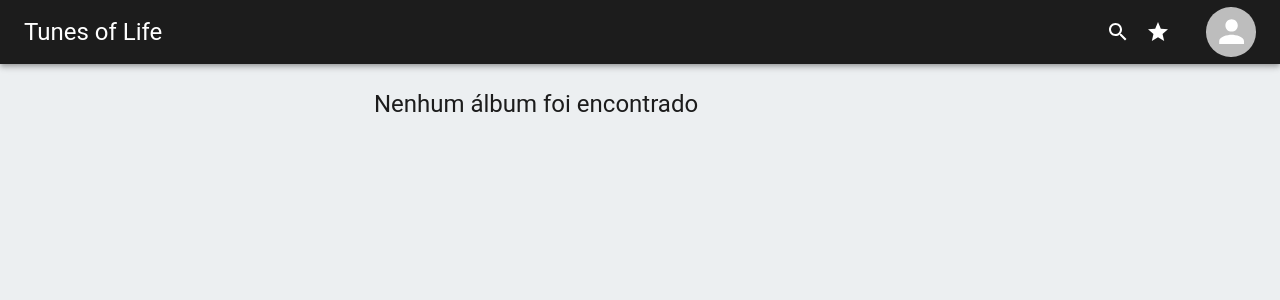
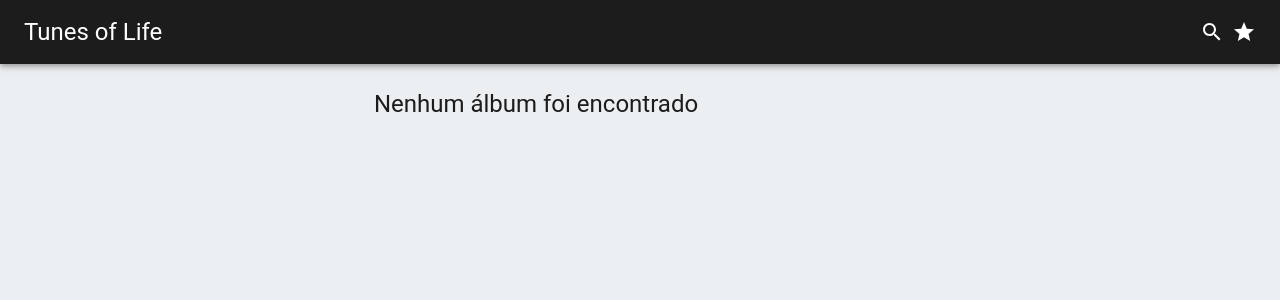
Before and after one commit to georgia-rocha/tunes-of-life, a Next.js app: page /search in a window 1280 px wide. Shown: the top 300 px of the page. Built offline with nearby package versions, Linux system fonts and the light colour scheme.

Commit message:
feat: add logica para buscar do ls no header

```diff
--- a/src/components/Header.tsx
+++ b/src/components/Header.tsx
@@ -5,7 +5,7 @@ import Toolbar from '@mui/material/Toolbar';
 import IconButton from '@mui/material/IconButton';
 import SearchIcon from '@mui/icons-material/Search';
 import StarIcon from '@mui/icons-material/Star';
-import Link from 'next/link';
+import { Link } from 'react-router-dom';
 import { useSelector } from 'react-redux';
 import Menu from './Menu';
 import { GET_SEARCH } from '@/redux/actionTypes/search';
@@ -13,17 +13,31 @@ import { useDispatch } from 'react-redux';
 import { allFetchAPI } from '../utils/fetchAPI';
 import { AppBarHeader, TittleHeader, InputSearch, AvatarHeader, BoxContainer, TypographyName } from '../styles/Header';
 import { Box } from '@mui/material';
+import { UserType } from '@/interfaces';
 
 const Header: React.FC = () => {
   const [searchOpen, setSearchOpen] = useState(false);
   const [menu, setMenu] = useState(false);
   const [search, setSearch] = useState({ term: '', result: [] });
+  const userFromState = useSelector((rootReducer: any) => rootReducer.userReducer);
+  const userFromLocalStorage = typeof window !== 'undefined' ? JSON.parse(localStorage.getItem('user') || 'null') : null;
 
-  const user = useSelector((rootReducer: any) => rootReducer.userReducer);
+  const [user, setUser] = useState<UserType>();
 
   const dispatch = useDispatch();
 
   const router = useRouter();
+
+  const getUser = () => {
+    if (userFromState){
+      setUser(userFromState);
+    }
+    setUser(userFromLocalStorage);
+  };
+
+  useEffect(() => {
+    getUser();
+  }, [userFromLocalStorage, userFromState]);
 
   const searchTerm = async (event: any) => {
     const { value } = event.target;
@@ -70,8 +84,8 @@ const Header: React.FC = () => {
           <Box>
             <InputSearch
               placeholder="Pesquisar..."
-              onChange={searchTerm}
-              onKeyDown={handleKeyDown}
+              onChange={ searchTerm }
+              onKeyDown={ handleKeyDown }
             />
             <IconButton
               color="inherit"
@@ -88,11 +102,9 @@ const Header: React.FC = () => {
             <SearchIcon />
           </IconButton>
         )}
-        <Link href="/favorites">
-          <IconButton color="inherit">
-            <StarIcon />
-          </IconButton>
-        </Link>
+        <Box onClick={() => router.push('/favorites')}>
+          <StarIcon />
+        </Box>
         { user && (
           <BoxContainer
             onClick={() => setMenu(true)}
```
